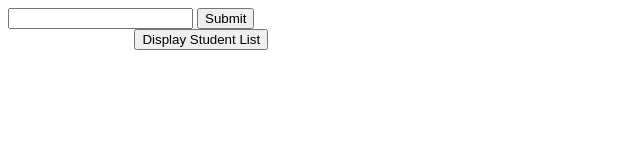
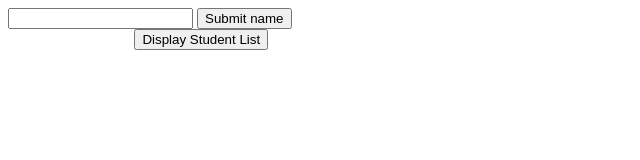
Before and after one commit to CharlesDeFarias/Week05-Student-list, a plain HTML site: page index.html in a window 1280 px wide. Shown: the full height of the page, 0-640 px from the left. Drawn offline with Linux system fonts and the light colour scheme.

Commit message:
Update index.html

```diff
--- a/index.html
+++ b/index.html
@@ -8,7 +8,7 @@
   <body>
     <form id="nameForm" class="" action="index.html" method="post">
       <input id="nameInput" type="text" name="addingStudent" >
-      <input id="submitName" type="submit" name="">
+      <input id="submitName" type="submit" name="" value="Submit name">
     </form>
       <button id="recallNames" type="button" name="button">Display Student List
       </button>
```
